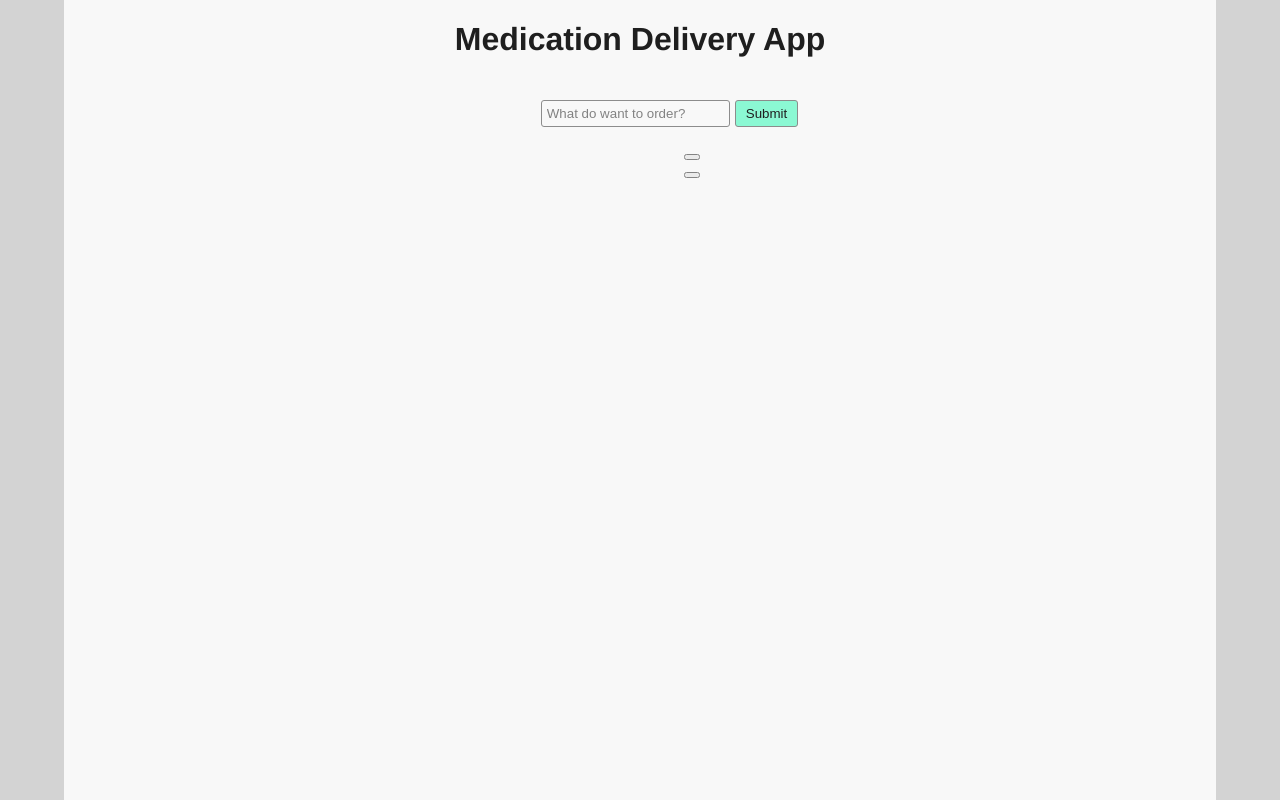
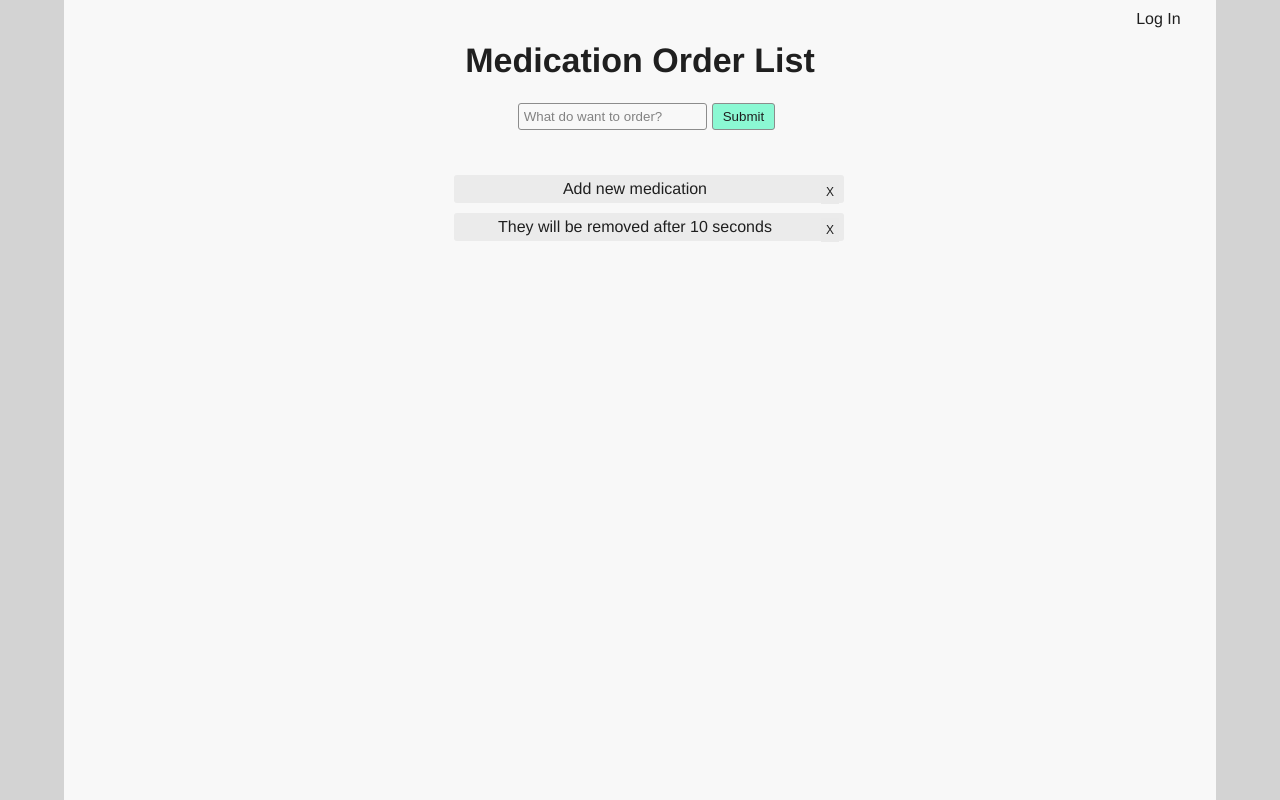
Before and after one commit to edisonzsq/medication-delivery, a React (Create React App) app in the folder medication-delivery/: page / in a window 1280 px wide. Built offline with nearby package versions, Linux system fonts and the light colour scheme.

Commit message:
changed styling

```diff
--- a/medication-delivery/src/App.css
+++ b/medication-delivery/src/App.css
@@ -1,6 +1,13 @@
 body {
   background-color: lightgrey;
   font-family: Helvetica, sans-serif
+}
+
+.login {
+  position: relative;
+  top: 10px;
+  right: -45%;
+  font-size: 16px;
 }
 
 input,
@@ -28,13 +35,18 @@ button {
   max-width: 50vw;
   position: relative;
   top: 0;
-  left: 25%;
+  left: 23%;
+}
+
+h1 {
+  font-size: 34px;
 }
 
 .AddMedicationForm {
   display: flex;
   flex-wrap: wrap;
   justify-content: center;
+  margin: -20px 0;
 }
 
 .AddMedicationForm input[type='text'] {
@@ -52,16 +64,32 @@ button {
   background-color: aquamarine;
 }
 
+ul {
+  margin-top: 40px;
+  padding: 20px;
+}
+
 .Medication {
   list-style-type: none;
+  text-align: center;
+  font-size: 14px;
+  padding: 5px;
 }
 
-.Medication .remove-button {
-  font-size: 100%;
+.text {
+ font-size: 16px;
+ background-color: #f0f0f0;
+ border-radius: 3px;
+ margin: 0 100px;
+ padding: 5px;
+}
+
+.Medication button {
+  padding: 5px;
   float: right;
-  border: 0;
-  border-radius: 3px;
-  background: transparent;
+  margin-left: 10px;
+  border: none;
+  font-size: 12px;
 }
 
 .Medication .remove-button:hover {
--- a/medication-delivery/src/App.js
+++ b/medication-delivery/src/App.js
@@ -30,13 +30,14 @@ export default function App() {
   return (
     <div className='App'>
       <div className='header'>
-        <h1>Medication Delivery App</h1>
+        <span className="login">Log In</span>
+        <h1>Medication Order List</h1>
       </div>
       <div className='main'>
         <AddMedicationForm addMedication={addMedication}/>
         <ul className='medication'>
           {medication.map((medication) => (
-            <Medication key={medication.id} medication={medication} removeMedication={removeMedication}/>
+            <Medication key={medication.id} medication={medication} />
           ))}
         </ul>
       </div>
@@ -45,3 +46,4 @@ export default function App() {
 }
 
 ReactDOM.render(<App />, document.getElementById('root'));
+//removeMedication={removeMedication}
--- a/medication-delivery/src/components/Medication.js
+++ b/medication-delivery/src/components/Medication.js
@@ -19,13 +19,15 @@ export function Medication(props) {
 
     return (
         <li className="Medication">
+            <div className="text">{medication.text}
             <button
             aria-label="Remove medication"
             className="remove-medication"
             onClick={handleRemoveClick}
             >
+              X
             </button>
-            <div className="text">{medication.value}</div>
+            </div>
         </li>
     )
 }
```
